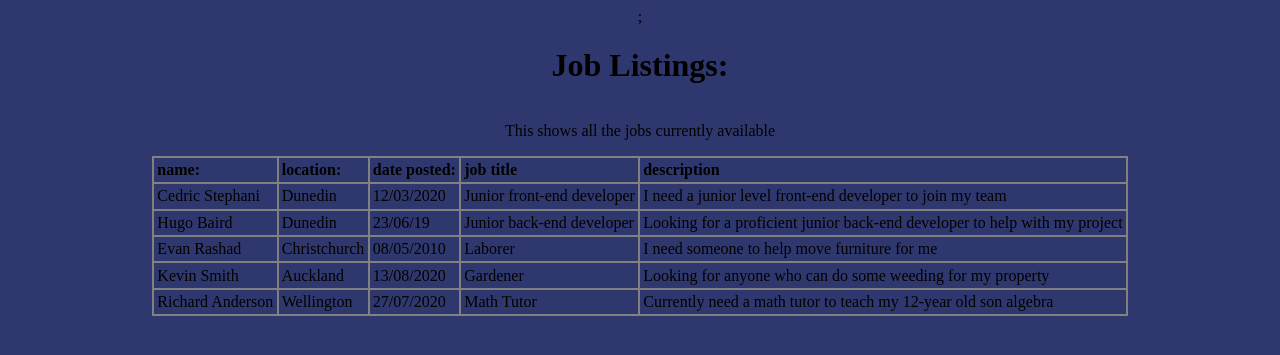
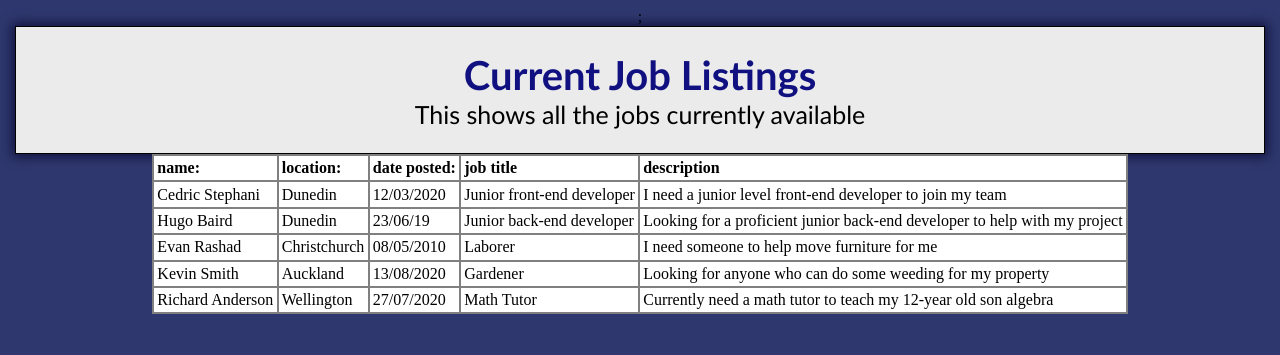
Before and after one commit to Cedric1910/COSC349Job_Listing_Noticeboard, a PHP site: page / in a window 1280 px wide. Shown: the top 355 px of the page. Run offline with PHP 8.4, Linux system fonts and the light colour scheme; data comes from the database, SQL or seed files in the repository.

Commit message:
working on css

```diff
--- a/www2/index.php
+++ b/www2/index.php
@@ -4,24 +4,14 @@
   <head>
     <title> Job Listings Noticeboard  </title>
     <link rel="stylesheet" type="text/css" href="style.css">;
-    <style>
-      th { text-align: left; }
-
-      table, th, td {
-      border: 2px solid grey;
-      border-collapse: collapse;
-      }
-
-      th, td {
-      padding: 0.2em;
-      }
-    </style>
-
   </head>
 
   <body>
-    <h1> Job Listings:</h1>
-    <p> This shows all the jobs currently available</p>
+    <div class="header">
+      <div class= "title"> Current Job Listings </div>
+      <div class ="sub-title"> This shows all the jobs currently available</div>
+    </div>
+
     <table border="1">
       <tr>
         <th> name: </th>
--- a/www2/style.css
+++ b/www2/style.css
@@ -29,7 +29,7 @@ body{
 .content{
     margin-top: 1rem;
     background-color: rgb(231, 231, 231);
-    border: 2px solid black;
+    border: 2px solid blue;
     padding: 3rem;
     padding-top: 1rem;
     padding-bottom: 1.5rem;
@@ -41,3 +41,18 @@ body{
     font-family: 'Trebuchet MS', 'Lucida Sans Unicode', 'Lucida Grande', 'Lucida Sans', Arial, sans-serif;
     border-radius: 0.5rem;
     box-shadow: 0px 0px 11px 3px rgba(6, 5, 44, 0.75);}
+
+th {
+    text-align: left;
+
+}
+
+table, th, td {
+    border: 2px solid grey;
+    border-collapse: collapse;
+    background-color: white;
+}
+
+th, td {
+    padding: 0.2em;
+}
```
